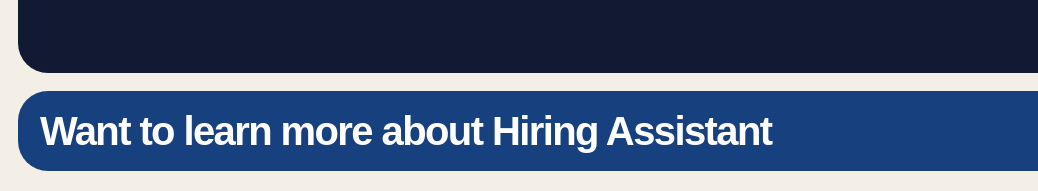
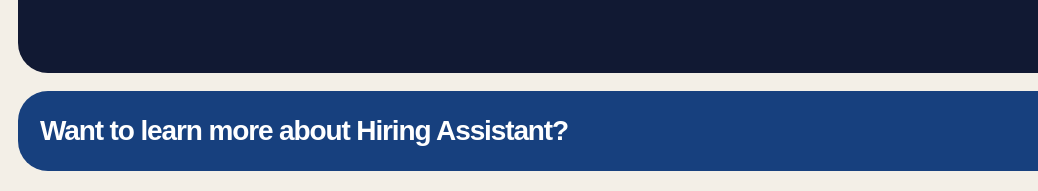
Before and after one commit to twoeyedpeople/liha-games-virtual, a website: page public/hiring-assistant-demo.html in a window 1280 px wide. Shown: the part 609-800 px from the top of the page, 0-1038 px from the left. Drawn offline with Linux system fonts and the light colour scheme.

Commit message:
PLAP headings reduce

```diff
--- a/public/hiring-assistant-demo.css
+++ b/public/hiring-assistant-demo.css
@@ -190,7 +190,7 @@
 .liha-demo-footer p {
   margin: 0;
   color: var(--liha-demo-white);
-  font-size: 40px;
+  font-size: 28px;
   line-height: 1.05;
   letter-spacing: -0.04em;
   font-weight: 700;
--- a/public/hiring-assistant-demo.html
+++ b/public/hiring-assistant-demo.html
@@ -39,7 +39,7 @@
       </div>
 
       <footer class="liha-demo-footer">
-        <p>Want to learn more about Hiring Assistant</p>
+        <p>Want to learn more about Hiring Assistant?</p>
         <a class="liha-demo-pill-btn liha-demo-footer-btn" href="https://business.linkedin.com/hire/hiring-assistant/contact-us" target="_blank" rel="noopener noreferrer">
           <span>Get in touch</span>
           <span class="liha-demo-pill-icon">
@@ -62,7 +62,7 @@
       </div>
 
       <footer class="liha-demo-footer">
-        <p>Want to learn more about Hiring Assistant</p>
+        <p>Want to learn more about Hiring Assistant?</p>
         <a class="liha-demo-pill-btn liha-demo-footer-btn" href="https://business.linkedin.com/hire/hiring-assistant/contact-us" target="_blank" rel="noopener noreferrer">
           <span>Get in touch</span>
           <span class="liha-demo-pill-icon">
--- a/public/prompt-like-a-pro.css
+++ b/public/prompt-like-a-pro.css
@@ -291,3 +291,7 @@
     font-size: 18px;
   }
 }
+
+#job-brief-role-name {
+  font-size: 28px !important;
+}
```
